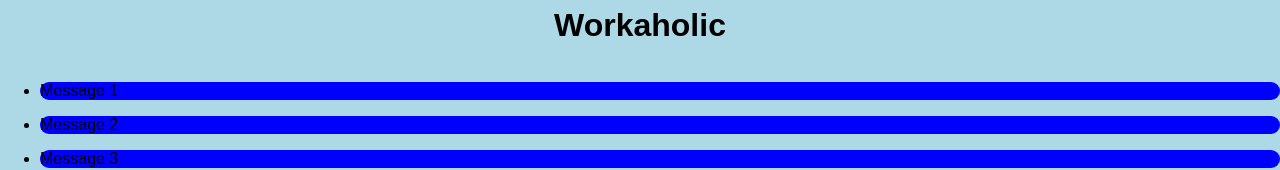
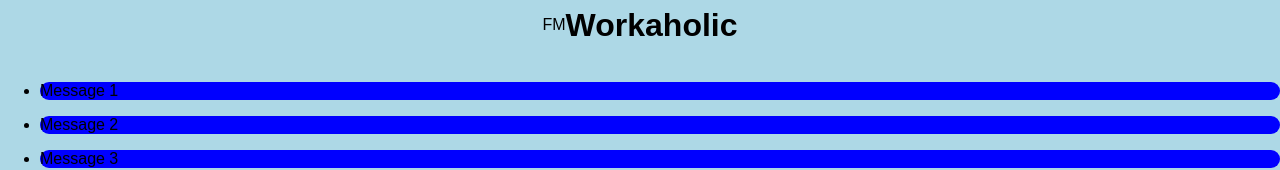
Before and after one commit to FredericKtan/workaholic, a React (Create React App) app in the folder frontend/: page / in a window 1280 px wide. Shown: the top 170 px of the page. Built offline with nearby package versions, Linux system fonts and the light colour scheme.

Commit message:
:sparkles: Add space for logo

```diff
--- a/frontend/src/App.js
+++ b/frontend/src/App.js
@@ -8,7 +8,7 @@ import Message from './components/Message';
 
 const App = () => (
   <div className="app">
-    <header className="header"><h1>Workaholic</h1></header>
+    <header className="header"><span>FM</span><h1>Workaholic</h1></header>
     <UIVerticalLayout reversed>
       <form>
         <UIHorizontalLayout>
```
